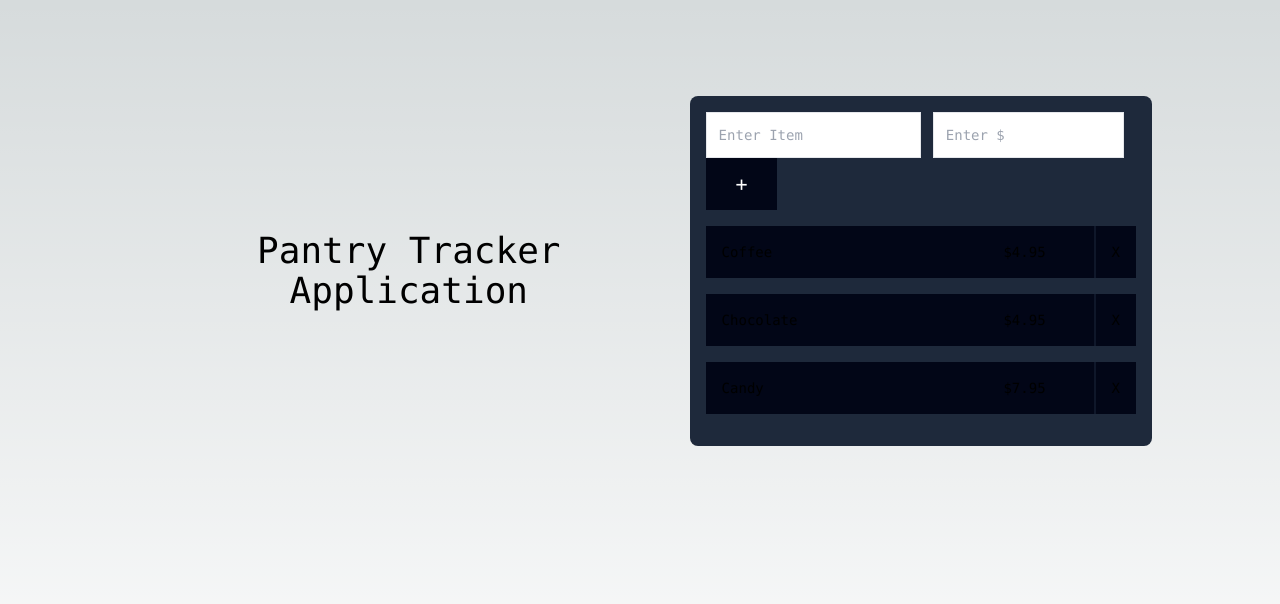
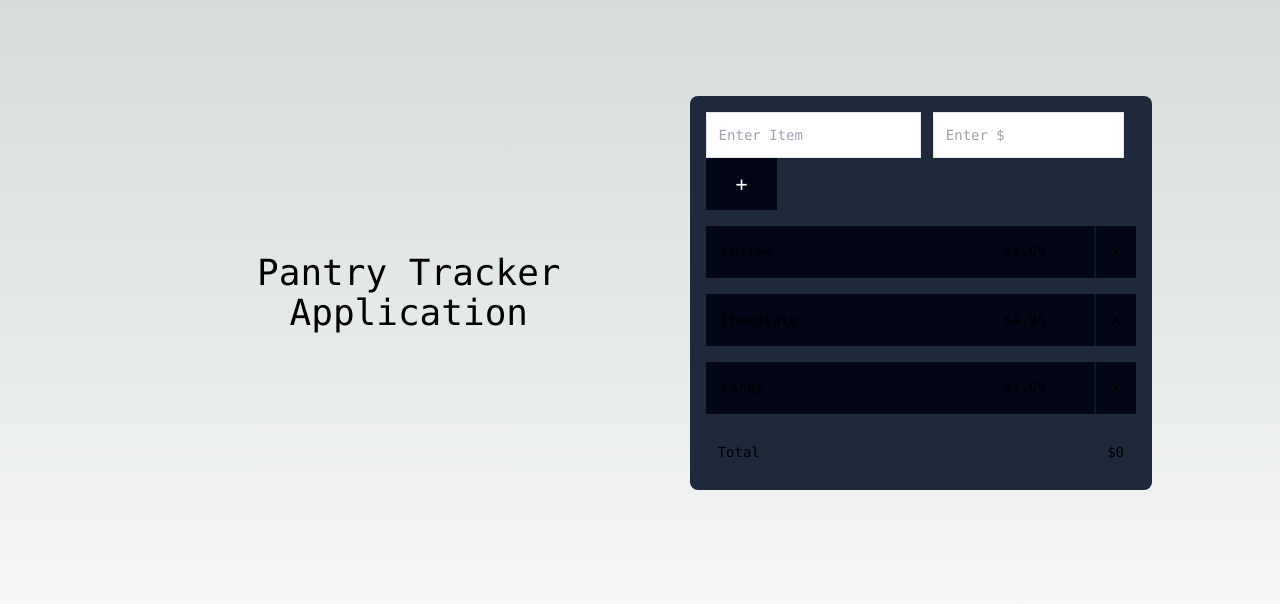
Before and after one commit to Javaria-Shabbir24/PantryTrackerApplication, a Next.js app: page / in a window 1280 px wide. Shown: the top 604 px of the page. Built offline with nearby package versions, Linux system fonts and the light colour scheme.

Commit message:
total section added

```diff
--- a/app/page.js
+++ b/app/page.js
@@ -38,6 +38,12 @@ export default function Home() {
              </li>
           ))}
         </ul>
+        {items.length <1 ? ('') :(
+          <div className="flex justify-between p-3">
+          <span>Total</span>
+          <span>${total}</span>
+          </div>
+        )}
       </div>
 
       </div>
```
